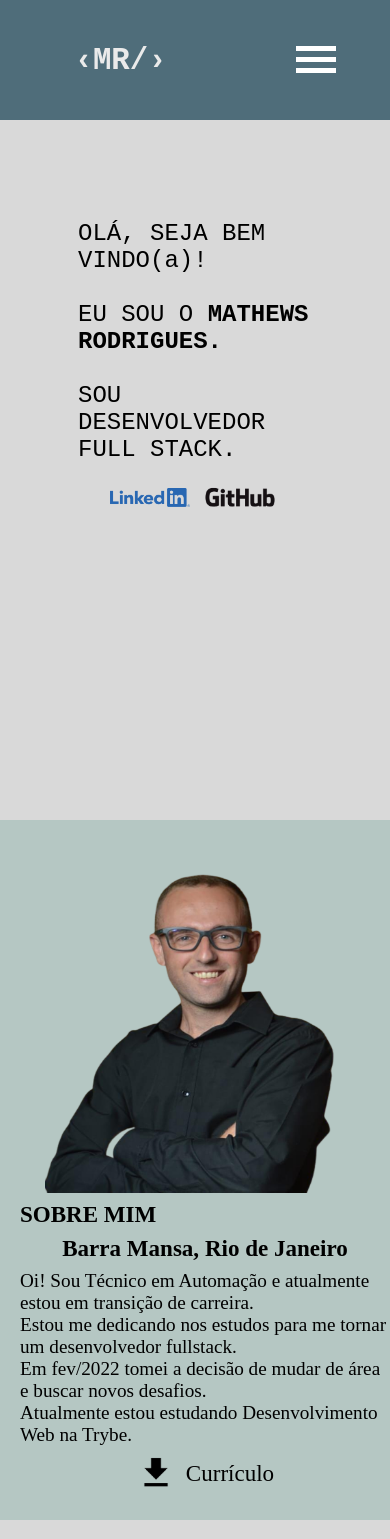
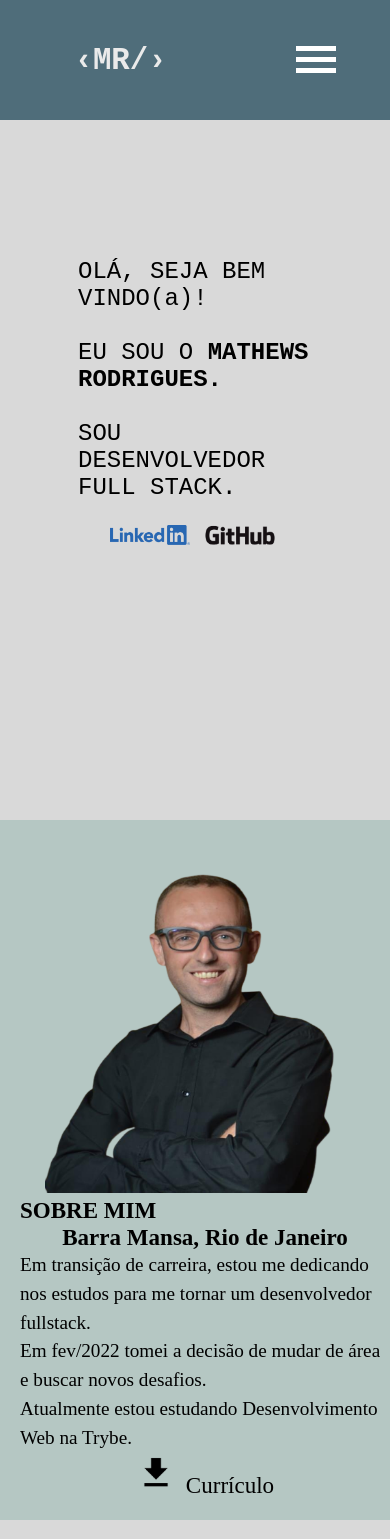
Before and after one commit to mefiusr/mathews-r.github.io, a React (Create React App) app: page / in a window 390 px wide. Shown: the top 1539 px of the page. Built offline with nearby package versions, Linux system fonts and the light colour scheme.

Commit message:
ajustes no texto/responsividade

```diff
--- a/src/component/About.jsx
+++ b/src/component/About.jsx
@@ -17,12 +17,13 @@ export default class About extends Component {
           <h2>Barra Mansa, Rio de Janeiro</h2>
 
           <p className="para">
-         Oi! Sou Técnico em Automação e atualmente estou em transição de carreira. <br />Estou me dedicando nos estudos para me tornar um desenvolvedor fullstack. <br />Em fev/2022 tomei a decisão de mudar de área e buscar novos desafios.<br />
+            Em transição de carreira, estou me dedicando nos estudos para me tornar um desenvolvedor fullstack. <br />Em fev/2022 tomei a decisão de mudar de área e buscar novos desafios.<br />
             Atualmente estou estudando Desenvolvimento Web na Trybe.
           </p>
           <div className="curriculo">
-        <img src={download} alt="Download do currículo" className="logoDownload"/>
-      <a download="CVMATHEWS.pdf" target="_blank" href="https://github.com/mathews-r/mathews-r.github.io/blob/master/src/assets/CV_MR_FRONT_PT.pdf" rel="noreferrer" >Currículo</a>
+            <a download="CVMATHEWS.pdf" target="_blank" href="https://github.com/mathews-r/mathews-r.github.io/blob/master/src/assets/CV_MR_FRONT_PT.pdf" rel="noreferrer" >
+              <img src={download} alt="Download do currículo" className="logoDownload" />
+              Currículo</a>
           </div>
         </div>
       </section>
--- a/src/styles/about.css
+++ b/src/styles/about.css
@@ -36,7 +36,6 @@
   width: auto;
   align-self: center;
   display: flex;
-  align-items: center;
 }
 
 .logoDownload {
--- a/src/styles/style.css
+++ b/src/styles/style.css
@@ -62,6 +62,12 @@ a {
     .principal {
         flex-direction: column;
     }
+    .div-text {
+        margin-top: 50px;
+    }
+    .para {
+        line-height: 1.5em;
+    }
 }
 
 @media (max-width: 425px) {
```
Lines whose indentation alone changed are shown as unchanged.
